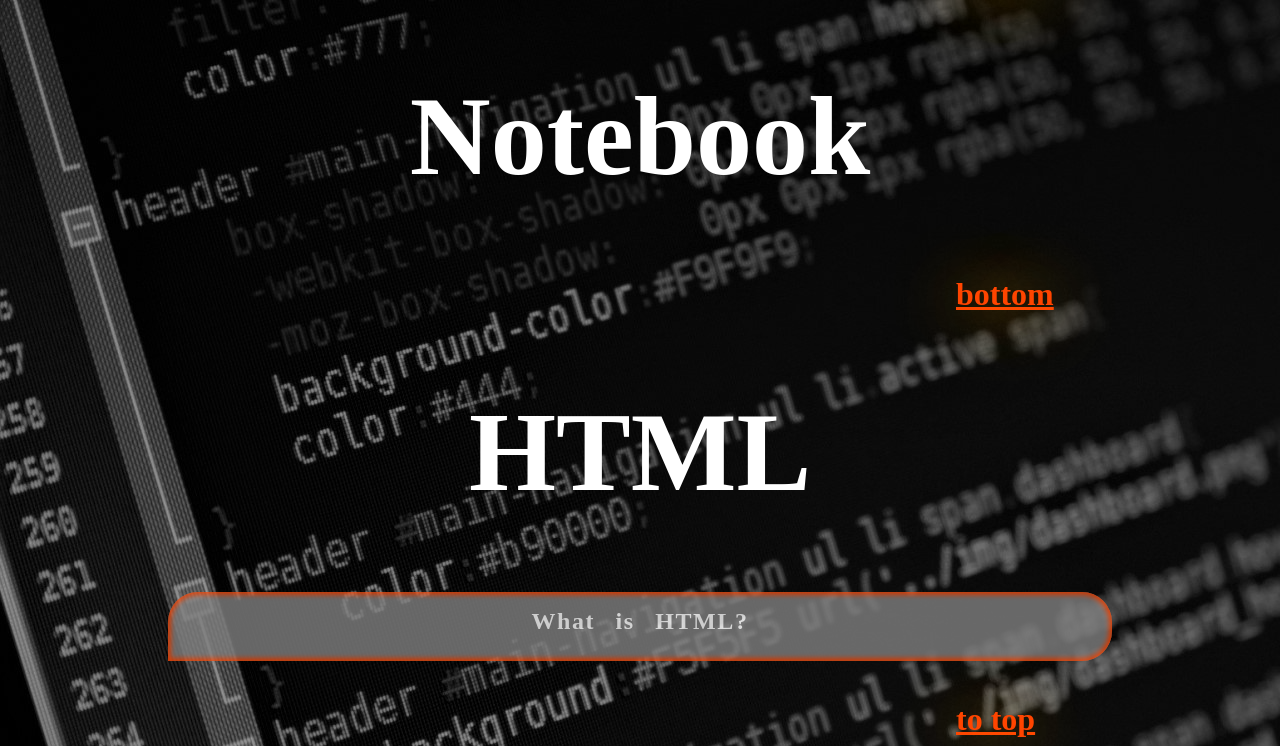
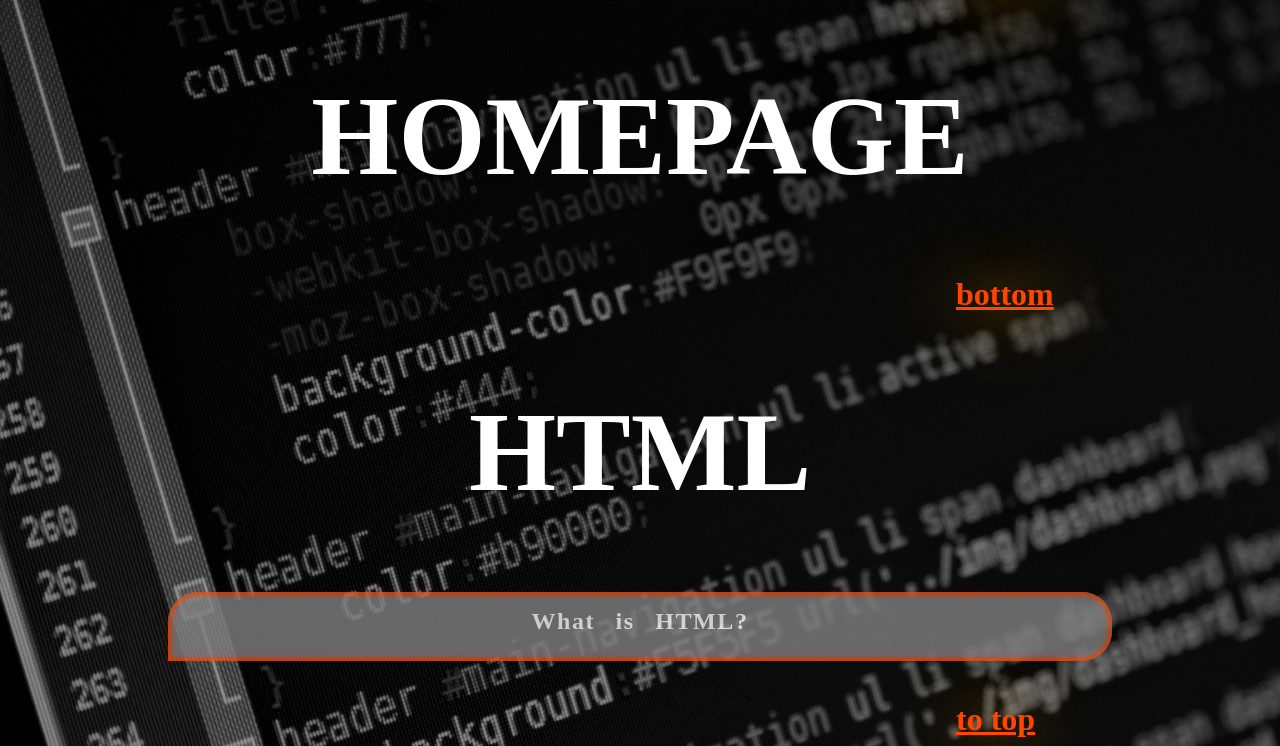
Before and after one commit to TomaszKoza/homepage, a plain HTML site: page html.html in a window 1280 px wide. Shown: the part 72-818 px from the top of the page. Drawn offline with Linux system fonts and the light colour scheme; a web font is replaced by a local one.

Commit message:
this is first push

```diff
--- a/html.html
+++ b/html.html
@@ -9,7 +9,6 @@
 </head>
 
 <body>
-    <body>
         <header>
           <a id="top"></a>
           <nav>
@@ -38,7 +37,7 @@
             <div class="navi">
               <a href="#bottom">bottom</a>
             </div>
-            <h1>Notebook</h1>
+            <h1>HOMEPAGE</h1>
           </header>
     <main>
         <header>
```
